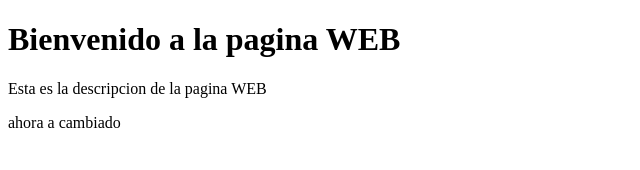
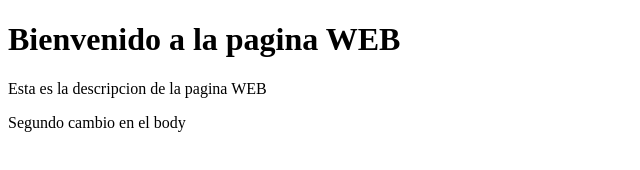
Before and after one commit to mauriciolabs/pagina-web, a plain HTML site: page index.html in a window 1280 px wide. Shown: the full height of the page, 0-640 px from the left. Drawn offline with Linux system fonts and the light colour scheme.

Commit message:
Segundo cambio

```diff
--- a/index.html
+++ b/index.html
@@ -7,6 +7,6 @@
 <body>
     <h1>Bienvenido a la pagina WEB</h1>
     <p>Esta es la descripcion de la pagina WEB</p>
-    <p>ahora a cambiado</p>
+    <p>Segundo cambio en el body</p>
 </body>
     </html>
```
